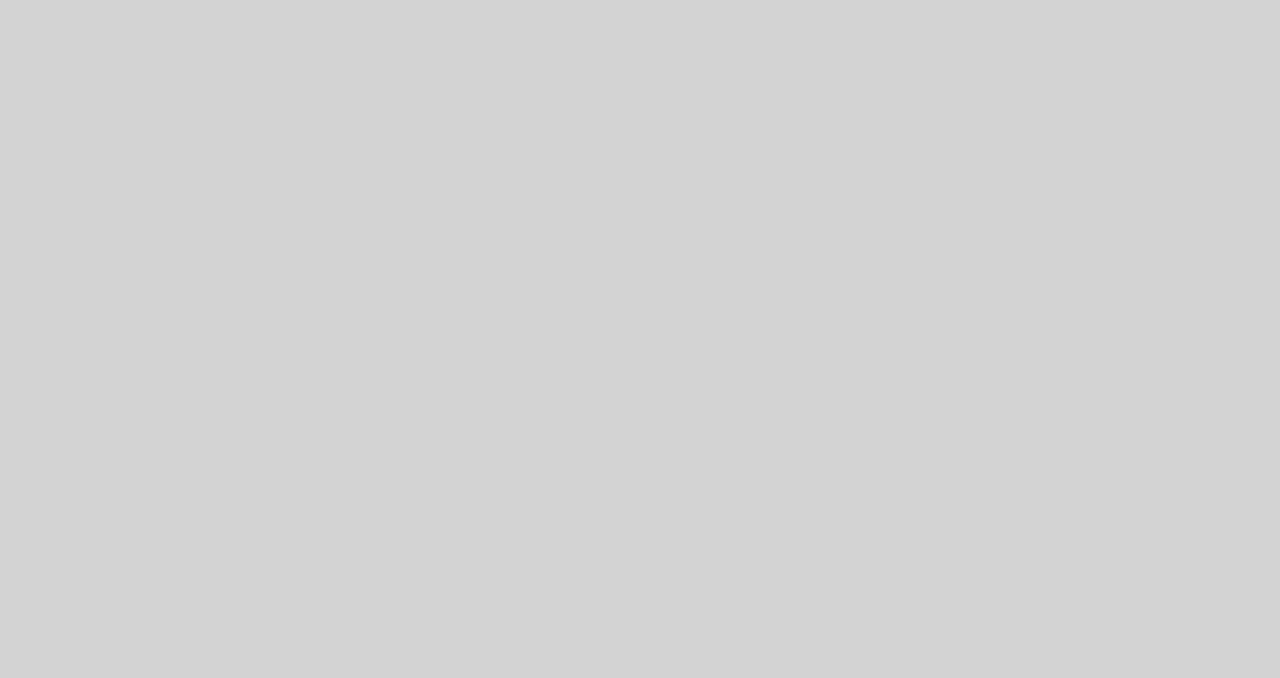
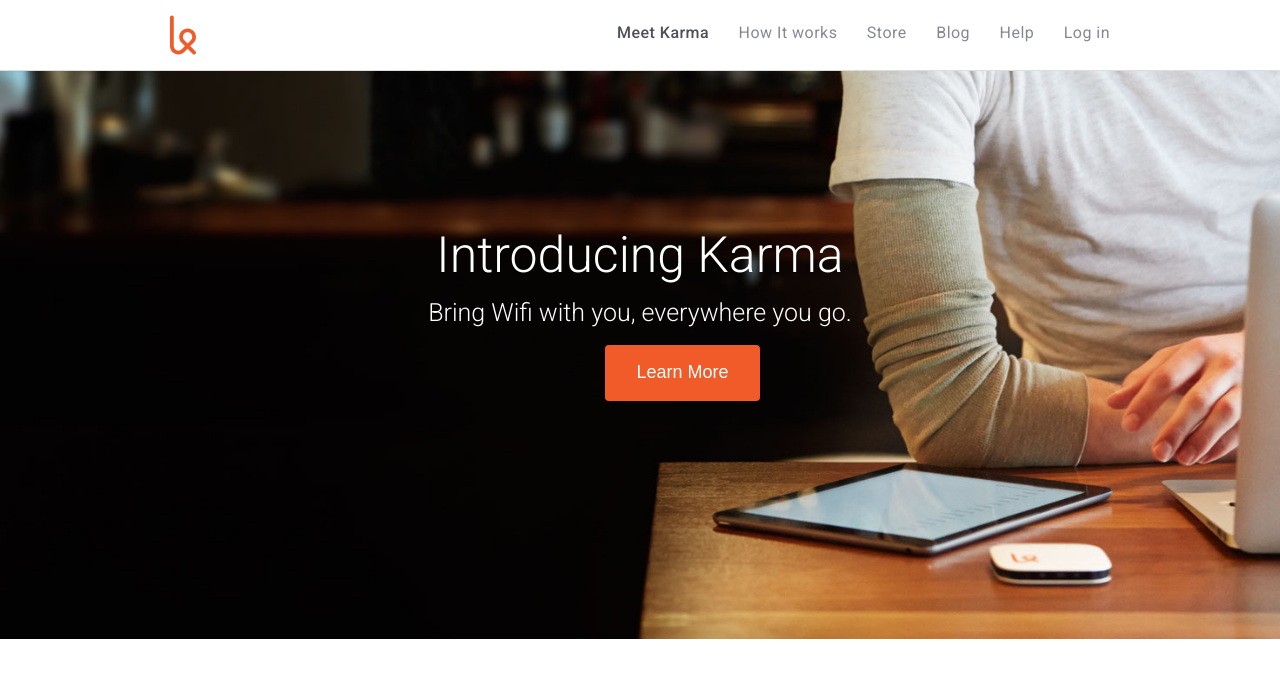
Before and after one commit to bariflav30/start_up_landing_page, a plain HTML site: page index.html in a window 1280 px wide. Drawn offline with Linux system fonts and the light colour scheme.

Commit message:
Made changes to HTML and CSS

```diff
--- a/css/style.css
+++ b/css/style.css
@@ -22,6 +22,7 @@
 	font-size: 100%;
 	font: inherit;
 	vertical-align: baseline;
+	box-sizing: border-box;
 }
 /* HTML5 display-role reset for older browsers */
 article, aside, details, figcaption, figure,
@@ -29,20 +30,103 @@
 	display: block;
 }
 body {
-	background-color: LightGray;
+	line-height: 1;
+	font-family: 'Roboto', sans-serif;
+	-webkit-font-smoothing: antialiased;
+}
+
 }
 ol, ul {
 	list-style: none;
 }
-blockquote, q {
-	quotes: none;
+/* End of Reset */
+/* Start of Custom Styles */
+.content{
+	margin: 0 auto;
+	padding: 0 0.938rem;
 }
-blockquote:before, blockquote:after,
-q:before, q:after {
-	content: '';
-	content: none;
+
+/* Navigation Section */
+.top-navigation{
+	background-color: #fff;
+	position: fixed;
+	width: 100%;
+	border-bottom: 1px solid #DDD;
+	z-index: 9999;
 }
-table {
-	border-collapse: collapse;
-	border-spacing: 0;
+.top-navigation > .content {
+	margin: 0 auto;
+	width: 970px;
+	height: 70px;
 }
+.top-navigation .logo{
+	height: 70px;
+}
+.top-navigation .links {
+    float: right;
+    font-family: 'Roboto', sans-serif;
+    color: #838994;
+    font-size: 16px;
+    margin-top: 25px;
+    letter-spacing: 0.03em;
+    -webkit-font-smoothing: antialiased;
+}
+.top-navigation .links li {
+    display: inline-block;
+    margin-left: 25px;
+}
+.top-navigation .links .active {
+    color: #4c5058;
+    font-weight: 500;
+}
+.top-navigation .links li:hover {
+    cursor: pointer;
+    color: #333333;
+}
+.introduction{
+	background-image: url('../img/first-background.jpg');
+	background-position: 0 bottom;
+	background-repeat: no-repeat;
+	background-size: cover;
+	height: 39.938rem;
+	overflow: auto;
+}
+.introduction h1{
+	padding-top: 230px;
+	font-size: 3.125rem;
+}
+.introduction h3{
+	margin-top: 1.25rem;
+	font-size: 1.563rem;
+}
+.introduction h1, .introduction h3{
+	color: #fff;
+	text-align: center;
+	font-weight: 300;
+}
+.buttons{
+	padding: 20px 0 0 590px;
+}
+.big-button {
+    text-shadow: none;
+    border-style: none;
+    border-radius: 4px;
+    padding: 16px 26px;
+    line-height: 1.33;
+}
+button{
+	width: 9.688rem;
+	background-color: #f15a29;
+	border-color: #f15a29;
+	text-shadow: none;
+	border-style: none;
+	border-radius: 4px;
+	padding: 1rem 17rem;
+	color: white;
+	font-size: 1.125rem;
+	text-align: center;
+}
+button:hover {
+background-color: #d9400e;
+border-color: #cf3d0e;
+cursor: pointer;
--- a/index.html
+++ b/index.html
@@ -4,8 +4,30 @@
     <meta charset="UTF-8">
     <title>Documents</title>
     <link rel="stylesheet" href="css/style.css">
+    <link href='http://fonts.googleapis.com/css?family=Roboto:400,500,300' rel='stylesheet' type='text/css'>
 </head>
 <body>
-
+	<nav class="top-navigation">
+		<div class="content">
+			<ul class="links">
+    			<li class="active">Meet Karma</li>
+    			<li>How It works</li>
+    			<li>Store</li>
+    			<li>Blog</li>
+    			<li>Help</li>
+    			<li>Log in</li>
+			</ul>
+			<img class="logo" src="img/karma-logo.svg" alt="Logo Image" width="26px">
+		</div>
+	</nav>
+	<section class="introduction">
+		<div class="content">
+			<h1>Introducing Karma</h1>
+			<h3>Bring Wifi with you, everywhere you go.</h3>
+			<div class="buttons">
+				<button class="big-button">Learn More</button>
+			</div>
+		</div>
+	</section>
 </body>
 </html>
```
Also changed, not shown: img/first-background.jpg (added), img/karma-logo.svg (added).
